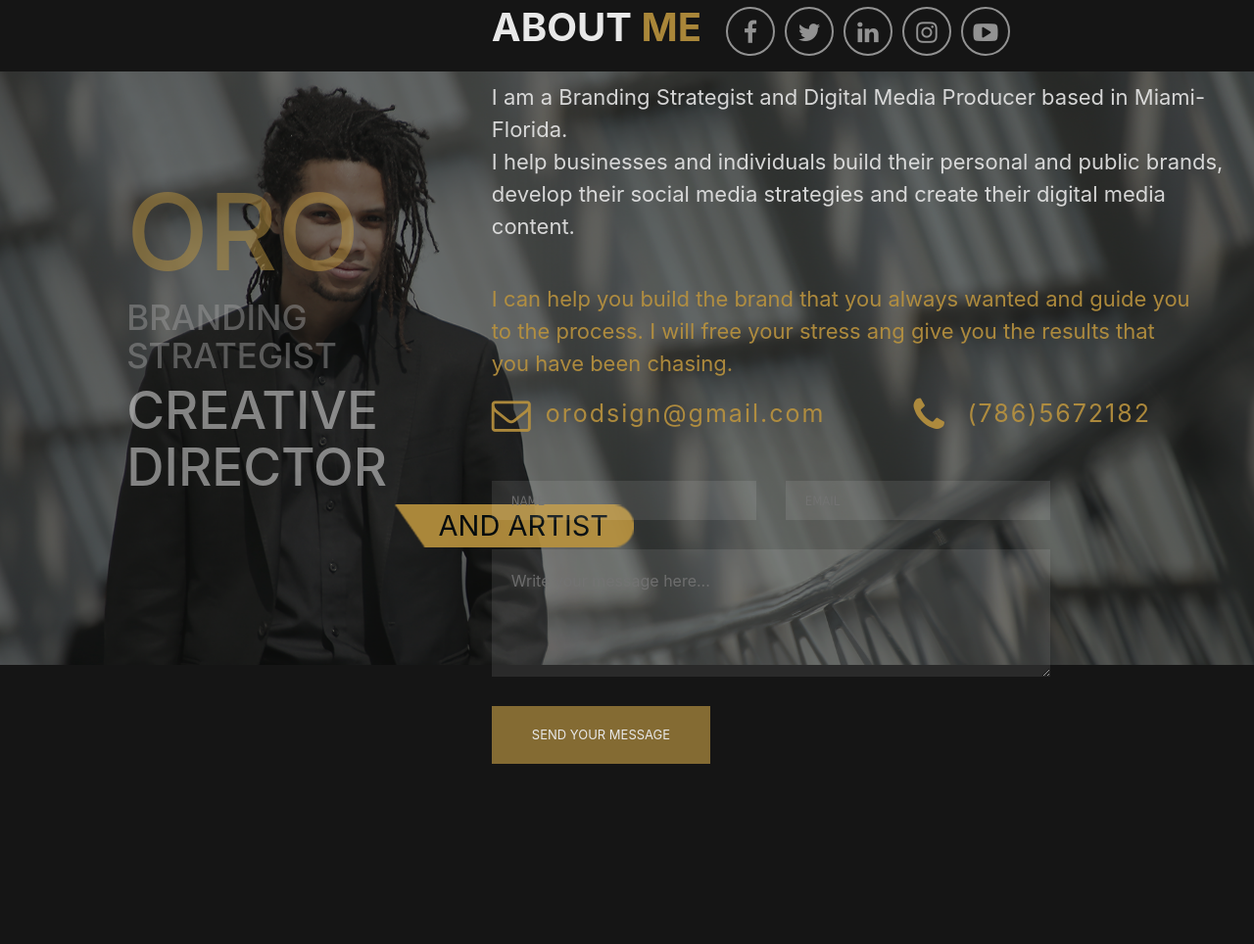
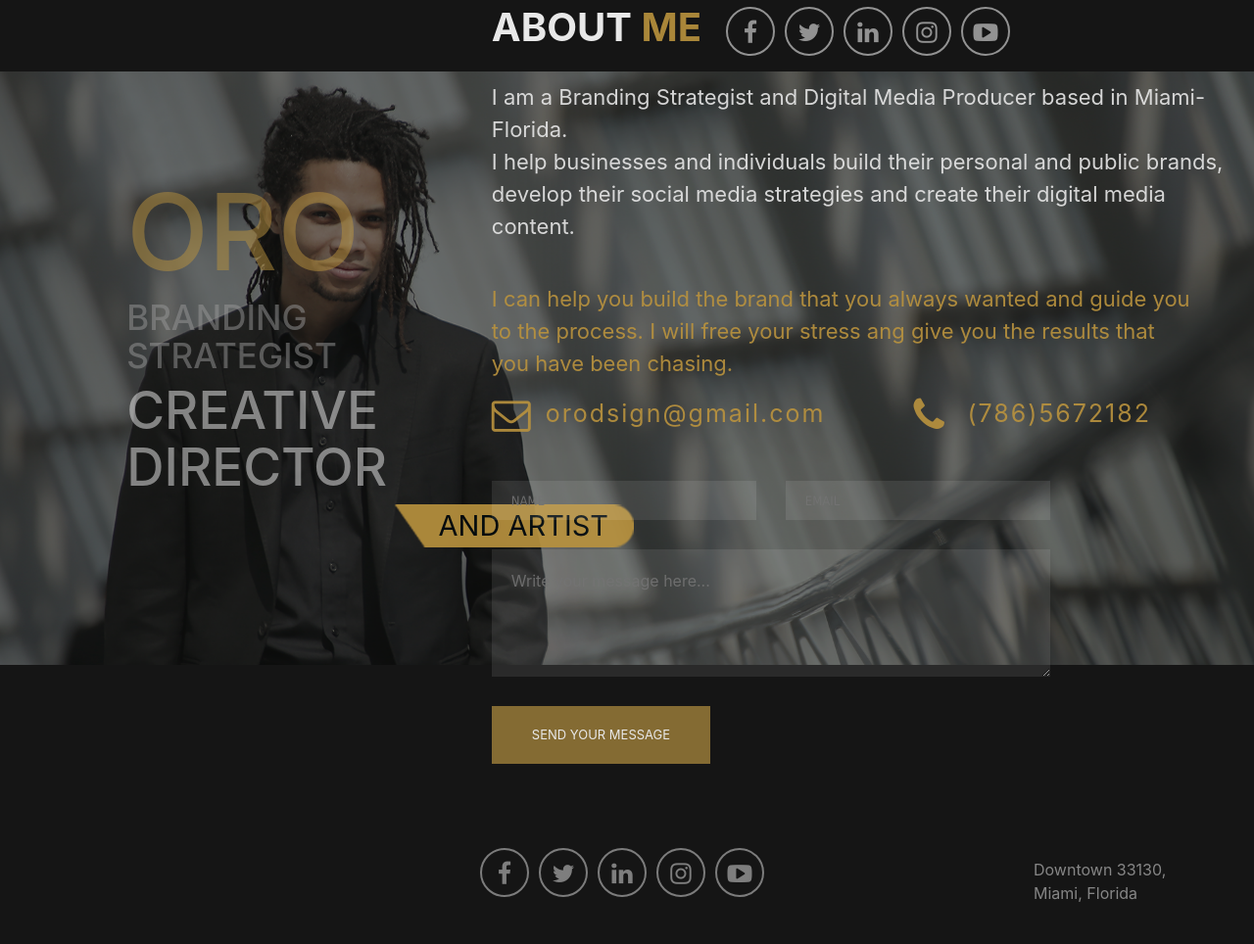
Before and after one commit to k1p1l0/orogency-template, a website: page index.html in a window 1280 px wide. Shown: the part 2544-3508 px from the top of the page at 98% size. Before the commit the page ends 3370 px from the top, so only its background shows below. Drawn offline with Linux system fonts and the light colour scheme.

Commit message:
finish footer

```diff
--- a/index.html
+++ b/index.html
@@ -165,6 +165,26 @@
             </div>
         </section>
 
+        <footer class="main-footer">
+            <div class="container">
+                <div class="row">
+                    <div class="col-lg-4 offset-lg-4">
+                        <div class="social">
+                            <a href="#" class="facebook"></a>
+                            <a href="#" class="twitter"></a>
+                            <a href="#" class="linkedin"></a>
+                            <a href="#" class="instagram"></a>
+                            <a href="#" class="youtube"></a>
+                        </div>
+                    </div>
+
+                    <div class="offset-lg-2 col-lg-2 address">
+                        <span>Downtown 33130, Miami, Florida</span>
+                    </div>
+                </div>
+            </div>
+        </footer>
+
     </div>
 
     <script src="src/js/jquery.min.js"></script>
--- a/src/css/main.css
+++ b/src/css/main.css
@@ -491,5 +491,17 @@ body {
 	font-weight: 800px;
    	outline: none;
 }
+/* ABOUT SECTION END */
 
-/* ABOUT SECTION END */
+
+
+/* MAIN FOOTER START */
+footer.main-footer {
+	padding: 40px;
+}
+
+footer.main-footer .address{
+	color: #868686;
+	margin-top: 10px;
+}
+/* MAIN FOOTER END */
```
